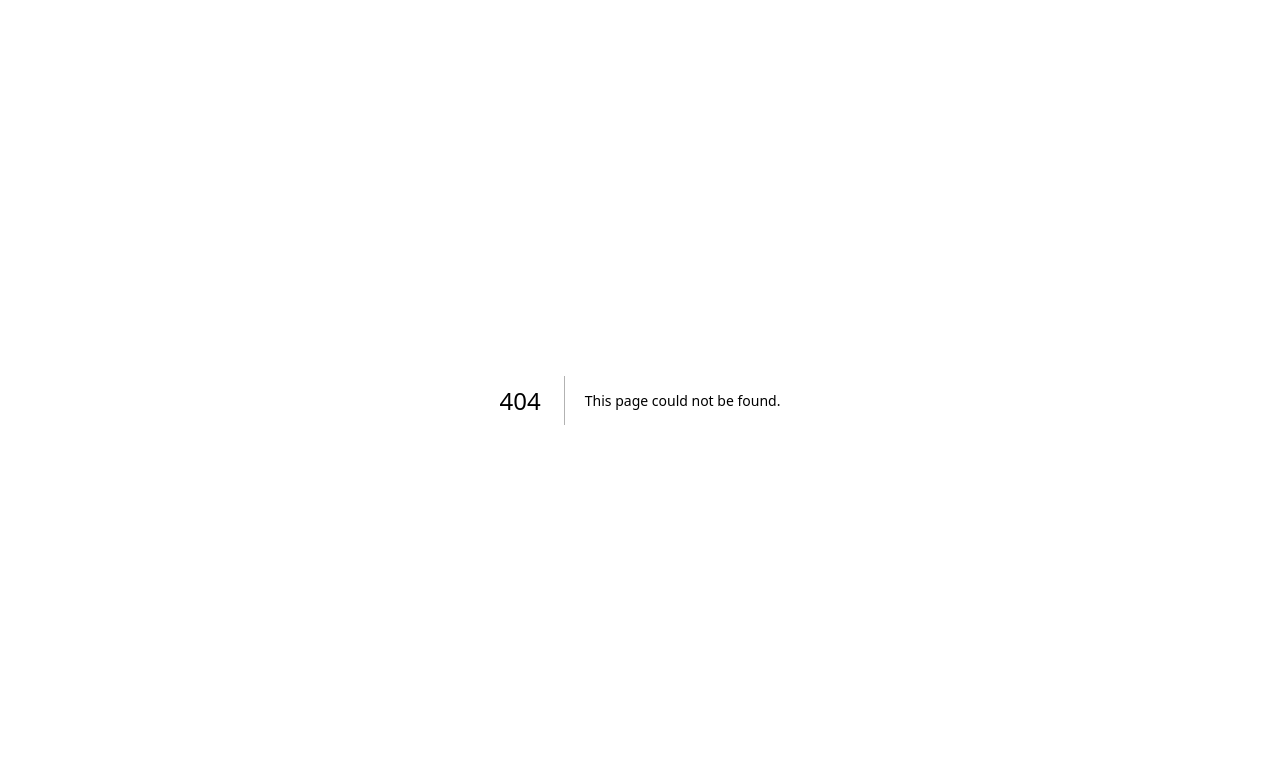
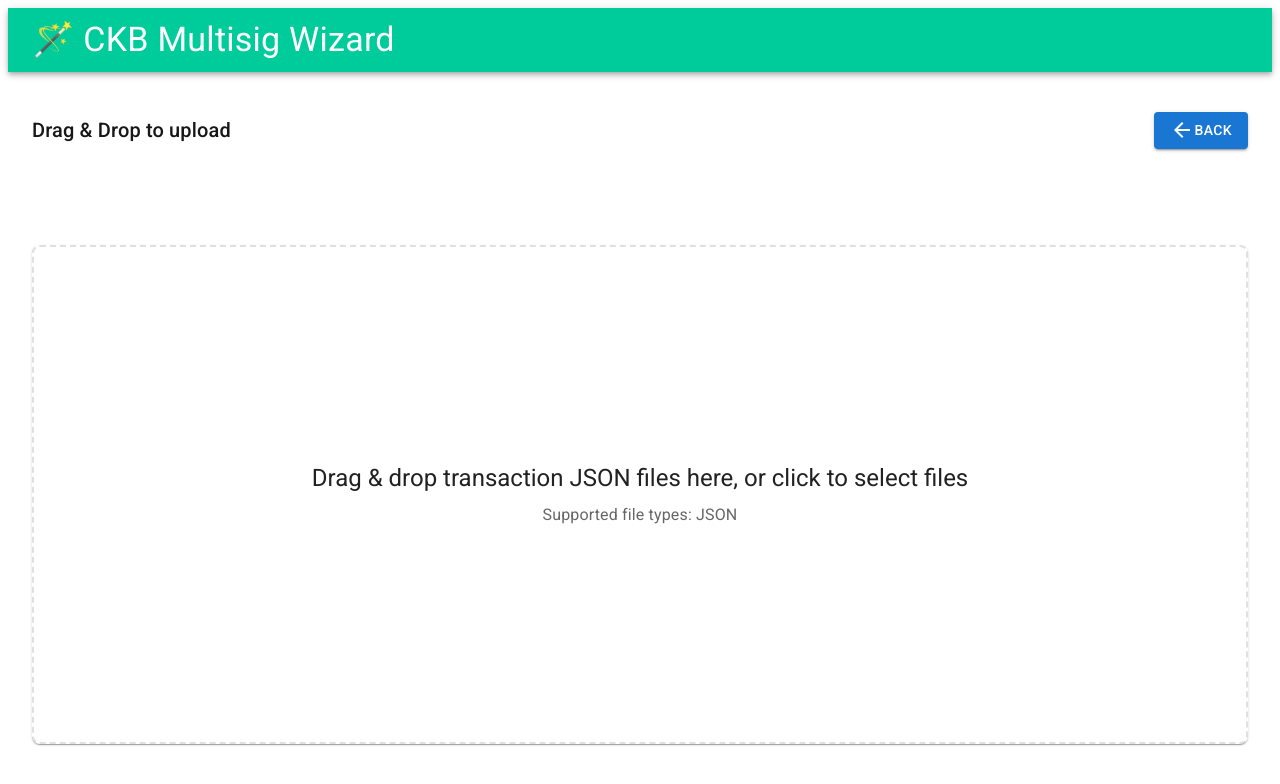
Before and after one commit to dotbitHQ/ckb-multisig-wizard, a Next.js app: page /upload in a window 1280 px wide. Before the commit this address had no page. Shown: the top 784 px of the page. Built offline with nearby package versions, Linux system fonts and the light colour scheme; a web font is replaced by a local one.

Commit message:
feat: adjust basic layout and implement upload flow

```diff
--- a/src/app/globals.css
+++ b/src/app/globals.css
@@ -1,18 +1,17 @@
-@tailwind base;
-@tailwind components;
-@tailwind utilities;
 
 :root {
   --background: #ffffff;
   --foreground: #171717;
+  /* TODO use material default theme system */
+  --primary-color: rgb(0, 204, 155);
 }
 
-@media (prefers-color-scheme: dark) {
+/* @media (prefers-color-scheme: dark) {
   :root {
     --background: #0a0a0a;
     --foreground: #ededed;
   }
-}
+} */
 
 body {
   color: var(--foreground);
--- a/src/app/layout.tsx
+++ b/src/app/layout.tsx
@@ -1,6 +1,13 @@
 import type { Metadata } from "next";
 import localFont from "next/font/local";
+
+import '@fontsource/roboto/300.css';
+import '@fontsource/roboto/400.css';
+import '@fontsource/roboto/500.css';
+import '@fontsource/roboto/700.css';
 import "./globals.css";
+
+import { Box, Typography, AppBar, Toolbar } from '@mui/material';
 
 const geistSans = localFont({
   src: "./fonts/GeistVF.woff",
@@ -25,10 +32,19 @@ export default function RootLayout({
 }>) {
   return (
     <html lang="en">
-      <body
-        className={`${geistSans.variable} ${geistMono.variable} antialiased`}
-      >
-        {children}
+      <body className={`${geistSans.variable} ${geistMono.variable} antialiased`} >
+        <Box sx={{ width: '100%', maxWidth: '100%' }}>
+          {/* Sidebar */}
+          <AppBar position="static" sx={{ mb: 2 }}>
+            <Toolbar sx={{ display: 'flex', alignItems: 'center', backgroundColor: 'var(--primary-color)' }}>
+              <Typography variant="h4" component="h1" sx={{ backgroundColor: 'var(--primary-color)', color: 'white' }}>
+                🪄 CKB Multisig Wizard
+              </Typography>
+            </Toolbar>
+          </AppBar>
+
+          {children}
+        </Box>
       </body>
     </html>
   );
--- /dev/null
+++ b/src/app/upload/page.tsx
@@ -0,0 +1,113 @@
+"use client"
+
+import React, { useCallback, useState } from 'react';
+import { Box, Typography, Button, Paper, Dialog, DialogTitle, DialogContent, DialogActions, Alert, AlertTitle } from '@mui/material';
+import ArrowBackIcon from '@mui/icons-material/ArrowBack';
+import { useDropzone } from 'react-dropzone';
+import { useRouter } from 'next/navigation';
+
+export default function TransactionUploadPage () {
+  const router = useRouter();
+  // Add state for controlling the error dialog
+  const [openErrorDialog, setOpenErrorDialog] = useState(false);
+  const [errorMessage, setErrorMessage] = useState('');
+  const [uploadResults, setUploadResults] = useState<{ name: string; result: string }[]>([]);
+
+  const onDrop = useCallback(async (acceptedFiles: File[]) => {
+    // Handle file upload logic here
+    const formData = new FormData();
+    acceptedFiles.forEach(file => {
+      formData.append('files', file);
+    });
+
+    try {
+      const response = await fetch('/api/upload/tx', {
+        method: 'POST',
+        body: formData,
+      });
+      const data = await response.json();
+      console.log('Upload successful(some tx may contains error message):', data);
+      setUploadResults(data.result);
+      // Handle successful upload (e.g., show a success message)
+    } catch (error) {
+      console.error('Upload failed, reason:', error);
+      setErrorMessage(`Upload failed, reason: ${error}`);
+      setOpenErrorDialog(true);
+    }
+  }, []);
+
+  const { getRootProps, getInputProps, isDragActive } = useDropzone({
+    onDrop,
+    accept: {
+      'text/*': ['.json']
+    }
+  });
+
+  return (
+    <Box sx={{ width: '100%', height: '100vh', display: 'flex', flexDirection: 'column' }}>
+      {/* Header */}
+      <Box sx={{ p: 3, display: 'flex', alignItems: 'center', justifyContent: 'space-between' }}>
+        <Typography variant="h6">Drag & Drop to upload</Typography>
+        <Button variant="contained" onClick={() => router.back()} sx={{ ml: 2 }}>
+          <ArrowBackIcon /> Back
+        </Button>
+      </Box>
+
+      {/* Display alert components for upload results */}
+      <Box sx={{ p: 3 }}>
+        {uploadResults.map((result, index) => (
+          <Alert
+            key={index}
+            severity={result.result === 'success' ? 'success' : 'error'}
+            sx={{ mb: 2 }}
+          >
+            <AlertTitle>{result.result === 'success' ? 'Success' : 'Error'}</AlertTitle>
+            {result.name}: {result.result === 'success' ? 'Success' : result.result}
+          </Alert>
+        ))}
+      </Box>
+
+      {/* Body - Drag and Drop Area */}
+      <Box sx={{ flexGrow: 1, display: 'flex', p: 3 }}>
+        <Paper
+          {...getRootProps()}
+          sx={{
+            width: '100%',
+            height: '80%',
+            display: 'flex',
+            flexDirection: 'column',
+            justifyContent: 'center',
+            alignItems: 'center',
+            border: '2px dashed',
+            borderColor: isDragActive ? 'primary.main' : 'grey.300',
+            borderRadius: 2,
+            bgcolor: 'background.paper',
+            cursor: 'pointer',
+            '&:hover': {
+              bgcolor: 'grey.50',
+            },
+          }}
+        >
+          <input {...getInputProps()} />
+          <Typography variant="h5" gutterBottom>
+            {isDragActive ? 'Drop the transaction JSON files here...' : 'Drag & drop transaction JSON files here, or click to select files'}
+          </Typography>
+          <Typography variant="body1" color="textSecondary">
+            Supported file types: JSON
+          </Typography>
+        </Paper>
+      </Box>
+
+      {/* Error Dialog */}
+      <Dialog open={openErrorDialog} onClose={() => setOpenErrorDialog(false)}>
+        <DialogTitle sx={{ color: 'error.main' }}>❌ Error</DialogTitle>
+        <DialogContent>
+          <Typography color="error">{errorMessage}</Typography>
+        </DialogContent>
+        <DialogActions>
+          <Button variant="contained" onClick={() => setOpenErrorDialog(false)} color="error">Close</Button>
+        </DialogActions>
+      </Dialog>
+    </Box>
+  );
+}
```
Also changed, not shown: src/app/api/upload/tx/route.ts (added, +96 -0 lines).
